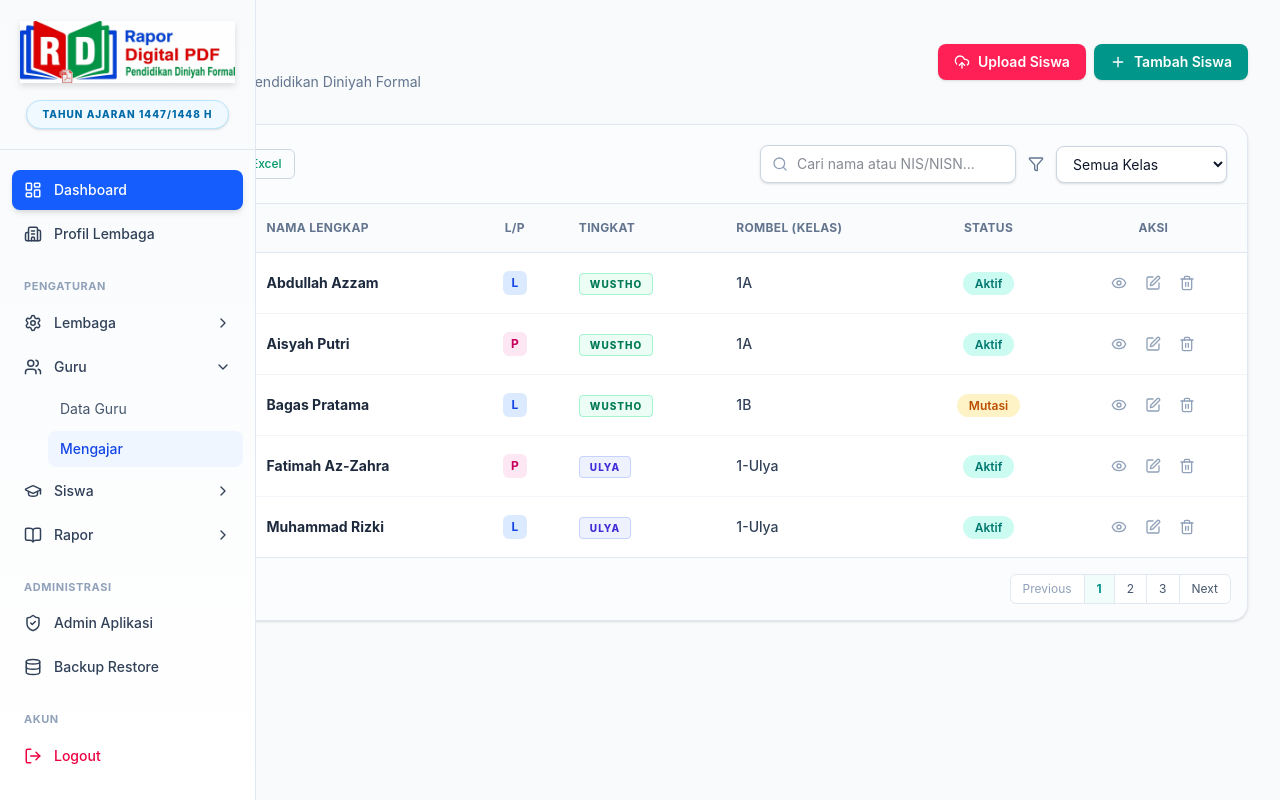
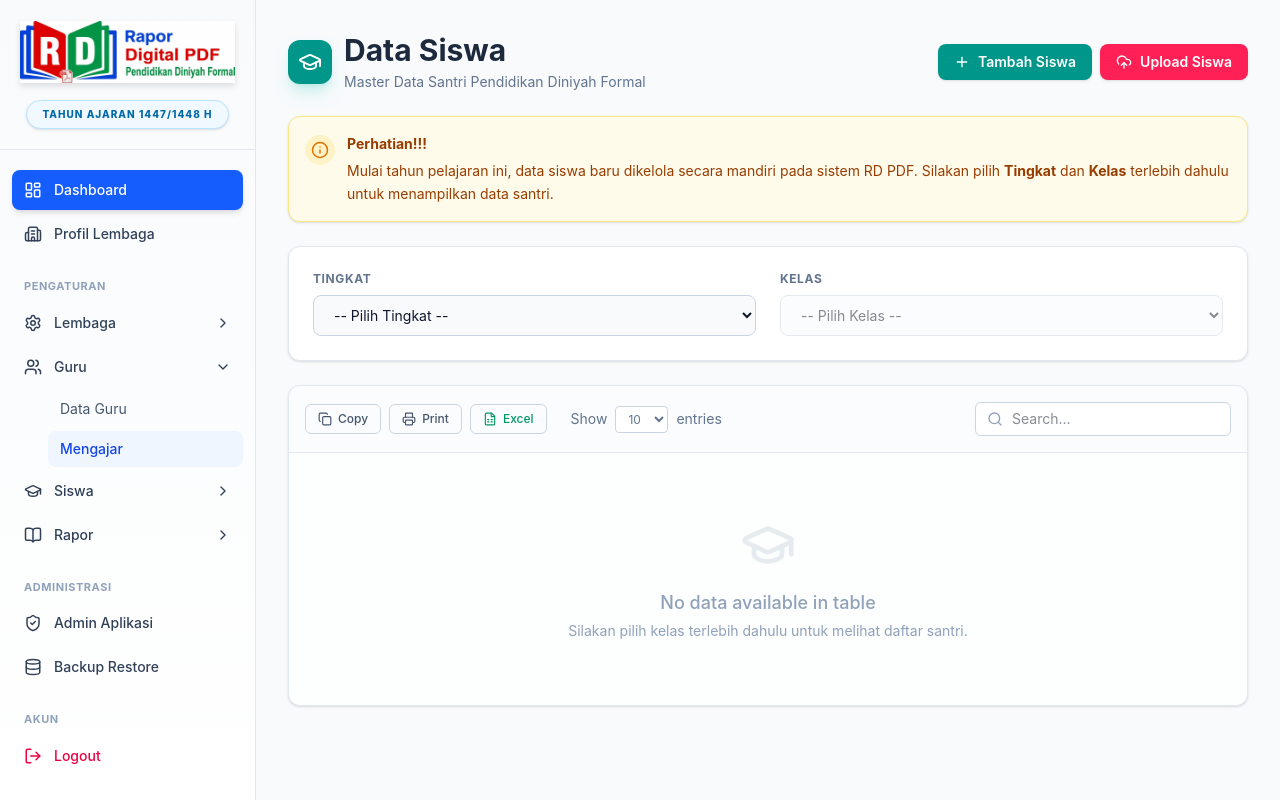
Before and after one commit to Kangsanboy/RD-PDF, a Next.js app: page /siswa in a window 1280 px wide. Built offline with nearby package versions, Linux system fonts and the light colour scheme.

Commit message:
Update page.tsx

```diff
--- a/app/siswa/page.tsx
+++ b/app/siswa/page.tsx
@@ -1,50 +1,100 @@
 "use client";
 
 import { useState } from "react";
-import { Search, Plus, UploadCloud, Edit, Trash2, GraduationCap, Filter, Eye, Copy, Printer, FileSpreadsheet } from "lucide-react";
+import { Search, Plus, UploadCloud, Edit, Trash2, GraduationCap, Copy, Printer, FileSpreadsheet, Info, Eye, EyeOff, UserMinus } from "lucide-react";
 
 export default function SiswaPage() {
-  // Data dummy siswa
-  const [dummySiswa] = useState([
-    { id: 1, nis: "12345678", nisn: "0012345678", nama: "Abdullah Azzam", jk: "L", kelas: "1A", tingkat: "Wustho", status: "Aktif" },
-    { id: 2, nis: "12345679", nisn: "0012345679", nama: "Aisyah Putri", jk: "P", kelas: "1A", tingkat: "Wustho", status: "Aktif" },
-    { id: 3, nis: "12345680", nisn: "0012345680", nama: "Bagas Pratama", jk: "L", kelas: "1B", tingkat: "Wustho", status: "Mutasi" },
-    { id: 4, nis: "12345681", nisn: "0012345681", nama: "Fatimah Az-Zahra", jk: "P", kelas: "1-Ulya", tingkat: "Ulya", status: "Aktif" },
-    { id: 5, nis: "12345682", nisn: "0012345682", nama: "Muhammad Rizki", jk: "L", kelas: "1-Ulya", tingkat: "Ulya", status: "Aktif" },
-  ]);
+  // State dropdown
+  const [selectedTingkat, setSelectedTingkat] = useState("");
+  const [selectedKelas, setSelectedKelas] = useState("");
+  const [showPassword, setShowPassword] = useState<number | null>(null);
+
+  // Data dummy siswa sesuai referensi gambar
+  const dummySiswa = [
+    { id: 1, nis: "160001", nisn: "0099937981", nama: "AMAR NAZRIEL GUNAWAN", jk: "L", ttl: "BANDUNG, 09 Desember 2009", password: "YA82C3", status: "Aktif" },
+    { id: 2, nis: "160002", nisn: "3099986938", nama: "ARLINE AMELIA HANAFI", jk: "P", ttl: "BANDUNG, 14 Agustus 2009", password: "WQY56F", status: "Aktif" },
+    { id: 3, nis: "250034", nisn: "0108542998", nama: "AVISA BELVA AZALIA W", jk: "P", ttl: "BANDUNG, 30 Mei 2010", password: "BM8QFC", status: "Aktif" },
+    { id: 4, nis: "250003", nisn: "0109782724", nama: "BUNGA HARUMI NURALISYA", jk: "P", ttl: "BANDUNG, 10 Juni 2010", password: "V1MD64", status: "Aktif" },
+    { id: 5, nis: "210005", nisn: "0101972387", nama: "BUNGA INDI AZZHAHRANI", jk: "P", ttl: "BANDUNG, 27 Januari 2010", password: "SXSMHR", status: "Aktif" },
+  ];
 
   return (
-    <main className="flex-1 p-8 bg-slate-50 dark:bg-slate-900 min-h-screen transition-colors duration-300">
+    <main className="flex-1 ml-64 p-8 bg-slate-50 dark:bg-slate-900 min-h-screen transition-colors duration-300">
 
       {/* Header Halaman */}
-      <header className="flex flex-col md:flex-row justify-between items-start md:items-center mb-8 gap-4">
+      <header className="flex flex-col md:flex-row justify-between items-start md:items-center mb-6 gap-4">
         <div className="flex items-center gap-3">
           <div className="p-2.5 bg-teal-600 rounded-xl text-white shadow-lg shadow-teal-500/20">
             <GraduationCap size={24} />
           </div>
           <div>
             <h2 className="text-3xl font-bold text-slate-800 dark:text-white">Data Siswa</h2>
-            <p className="text-sm text-slate-500 dark:text-slate-400 mt-1">Kelola data induk santri Pendidikan Diniyah Formal</p>
+            <p className="text-sm text-slate-500 dark:text-slate-400 mt-1">Master Data Santri Pendidikan Diniyah Formal</p>
           </div>
         </div>
 
         <div className="flex flex-wrap gap-2">
+          <button className="flex items-center gap-2 bg-teal-600 hover:bg-teal-700 text-white px-4 py-2 rounded-lg shadow-sm transition-all text-sm font-semibold">
+            <Plus size={16} /> Tambah Siswa
+          </button>
           <button className="flex items-center gap-2 bg-rose-500 hover:bg-rose-600 text-white px-4 py-2 rounded-lg shadow-sm transition-all text-sm font-semibold">
             <UploadCloud size={16} /> Upload Siswa
-          </button>
-          <button className="flex items-center gap-2 bg-teal-600 hover:bg-teal-700 text-white px-4 py-2 rounded-lg shadow-sm transition-all text-sm font-semibold">
-            <Plus size={16} /> Tambah Siswa
           </button>
         </div>
       </header>
 
-      {/* Area Konten Utama */}
-      <div className="bg-white dark:bg-slate-800 rounded-2xl border border-slate-200 dark:border-slate-700 shadow-sm overflow-hidden">
+      {/* Banner Peringatan / Info */}
+      <div className="bg-amber-50 dark:bg-amber-900/20 border border-amber-200 dark:border-amber-700/50 rounded-xl p-4 mb-6 flex items-start gap-3 shadow-sm">
+        <div className="bg-amber-100 dark:bg-amber-800/50 p-1.5 rounded-full mt-0.5">
+          <Info size={18} className="text-amber-600 dark:text-amber-400" />
+        </div>
+        <div className="text-sm text-amber-800 dark:text-amber-300/90 leading-relaxed">
+          <p className="font-bold mb-1">Perhatian!!!</p>
+          <p>Mulai tahun pelajaran ini, data siswa baru dikelola secara mandiri pada sistem RD PDF. Silakan pilih <strong>Tingkat</strong> dan <strong>Kelas</strong> terlebih dahulu untuk menampilkan data santri.</p>
+        </div>
+      </div>
 
-        {/* Toolbar Filter & Search */}
-        <div className="p-5 border-b border-slate-200 dark:border-slate-700 flex flex-col md:flex-row justify-between items-center gap-4 bg-slate-50/50 dark:bg-slate-800/50">
+      {/* Area Filter Tingkat & Kelas */}
+      <div className="bg-white dark:bg-slate-800 rounded-xl border border-slate-200 dark:border-slate-700 shadow-sm p-6 mb-6 flex flex-col md:flex-row gap-6">
+        <div className="flex-1">
+            <label className="block text-xs font-bold text-slate-500 dark:text-slate-400 uppercase tracking-wider mb-2">Tingkat</label>
+            <select
+                value={selectedTingkat}
+                onChange={(e) => setSelectedTingkat(e.target.value)}
+                className="w-full bg-slate-50 dark:bg-slate-900 border border-slate-300 dark:border-slate-600 text-sm px-4 py-2.5 rounded-lg focus:outline-none focus:ring-2 focus:ring-teal-500 dark:text-white transition-all cursor-pointer"
+            >
+                <option value="">-- Pilih Tingkat --</option>
+                <option value="Wustho">Wustho</option>
+                <option value="Ulya">Ulya</option>
+            </select>
+        </div>
+        <div className="flex-1">
+            <label className="block text-xs font-bold text-slate-500 dark:text-slate-400 uppercase tracking-wider mb-2">Kelas</label>
+            <select
+                value={selectedKelas}
+                onChange={(e) => setSelectedKelas(e.target.value)}
+                disabled={!selectedTingkat}
+                className="w-full bg-slate-50 dark:bg-slate-900 border border-slate-300 dark:border-slate-600 text-sm px-4 py-2.5 rounded-lg focus:outline-none focus:ring-2 focus:ring-teal-500 dark:text-white transition-all cursor-pointer disabled:opacity-50 disabled:cursor-not-allowed"
+            >
+                <option value="">-- Pilih Kelas --</option>
+                {selectedTingkat === "Wustho" && (
+                    <>
+                        <option value="1A">Kelas 1A</option>
+                        <option value="1B">Kelas 1B</option>
+                    </>
+                )}
+                {selectedTingkat === "Ulya" && (
+                    <option value="1-Ulya">Kelas 1-Ulya</option>
+                )}
+            </select>
+        </div>
+      </div>
 
-          {/* Tombol Export */}
+      {/* Area Konten Tabel */}
+      <div className="bg-white dark:bg-slate-800 rounded-xl border border-slate-200 dark:border-slate-700 shadow-sm overflow-hidden min-h-[300px]">
+
+        {/* Toolbar Tabel */}
+        <div className="p-4 border-b border-slate-200 dark:border-slate-700 flex flex-col md:flex-row justify-between items-center gap-4 bg-slate-50/50 dark:bg-slate-800/50">
           <div className="flex items-center gap-2">
             <button className="flex items-center gap-1.5 px-3 py-1.5 border border-slate-300 dark:border-slate-600 rounded-md text-xs font-medium text-slate-600 dark:text-slate-300 hover:bg-slate-100 dark:hover:bg-slate-700 transition-colors">
               <Copy size={14} /> Copy
@@ -55,95 +105,106 @@ export default function SiswaPage() {
             <button className="flex items-center gap-1.5 px-3 py-1.5 border border-slate-300 dark:border-slate-600 rounded-md text-xs font-medium text-emerald-600 dark:text-emerald-400 hover:bg-emerald-50 dark:hover:bg-emerald-900/30 transition-colors">
               <FileSpreadsheet size={14} /> Excel
             </button>
+            <div className="ml-4 hidden sm:flex items-center gap-2 text-sm text-slate-500 dark:text-slate-400">
+                <span>Show</span>
+                <select className="border border-slate-300 dark:border-slate-600 rounded bg-white dark:bg-slate-900 px-2 py-1 text-xs outline-none">
+                    <option>10</option>
+                    <option>25</option>
+                    <option>50</option>
+                </select>
+                <span>entries</span>
+            </div>
           </div>
 
-          <div className="flex items-center gap-3 w-full md:w-auto">
           <div className="relative w-full md:w-64">
             <Search className="absolute left-3 top-1/2 -translate-y-1/2 text-slate-400" size={16} />
             <input
               type="text"
-                placeholder="Cari nama atau NIS/NISN..."
-                className="w-full pl-9 pr-3 py-2 text-sm bg-white dark:bg-slate-900 border border-slate-300 dark:border-slate-600 rounded-lg focus:outline-none focus:ring-1 focus:ring-teal-500 dark:text-slate-200 transition-all shadow-sm"
+              placeholder="Search..."
+              className="w-full pl-9 pr-3 py-1.5 text-sm bg-white dark:bg-slate-900 border border-slate-300 dark:border-slate-600 rounded-md focus:outline-none focus:ring-1 focus:ring-teal-500 dark:text-slate-200 transition-all"
             />
-            </div>
-            <div className="flex items-center gap-2 text-sm text-slate-500 dark:text-slate-400">
-                <Filter size={16} className="hidden sm:block" />
-            </div>
-            <select className="bg-white dark:bg-slate-900 border border-slate-300 dark:border-slate-600 text-sm px-3 py-2 rounded-lg focus:outline-none focus:ring-1 focus:ring-teal-500 dark:text-slate-200 cursor-pointer shadow-sm w-full md:w-auto">
-                <option>Semua Kelas</option>
-                <option>Kelas 1A (Wustho)</option>
-                <option>Kelas 1B (Wustho)</option>
-                <option>Kelas 1-Ulya (Ulya)</option>
-            </select>
           </div>
         </div>
 
-        {/* Tabel Data Siswa */}
+        {/* LOGIKA KONDISIONAL TABEL */}
+        {!selectedKelas ? (
+            <div className="flex flex-col items-center justify-center p-16 text-slate-400 dark:text-slate-500 bg-slate-50/30 dark:bg-slate-900/20">
+                <GraduationCap size={56} className="mb-4 opacity-20" />
+                <p className="text-lg font-medium">No data available in table</p>
+                <p className="text-sm mt-1 text-slate-400">Silakan pilih kelas terlebih dahulu untuk melihat daftar santri.</p>
+            </div>
+        ) : (
             <div className="overflow-x-auto">
             <table className="w-full text-sm text-left whitespace-nowrap">
                 <thead>
                 <tr className="text-xs text-slate-500 dark:text-slate-400 uppercase bg-slate-50/80 dark:bg-slate-900/80 border-b border-slate-200 dark:border-slate-700 font-semibold tracking-wide">
-                <th className="px-5 py-4 w-10 text-center">No</th>
-                <th className="px-5 py-4">NIS / NISN</th>
-                <th className="px-5 py-4">Nama Lengkap</th>
-                <th className="px-5 py-4 text-center">L/P</th>
-                <th className="px-5 py-4">Tingkat</th>
-                <th className="px-5 py-4">Rombel (Kelas)</th>
-                <th className="px-5 py-4 text-center">Status</th>
-                <th className="px-5 py-4 text-center">Aksi</th>
+                    <th className="px-4 py-3 w-10 text-center">No</th>
+                    <th className="px-4 py-3 text-center">Foto</th>
+                    <th className="px-4 py-3">NIS</th>
+                    <th className="px-4 py-3">NISN</th>
+                    <th className="px-4 py-3">Nama Lengkap</th>
+                    <th className="px-4 py-3 text-center">L/P</th>
+                    <th className="px-4 py-3">TTL</th>
+                    <th className="px-4 py-3">Password</th>
+                    <th className="px-4 py-3 text-center">Status</th>
+                    <th className="px-4 py-3 text-center min-w-[200px]">Aksi</th>
                 </tr>
                 </thead>
                 <tbody className="divide-y divide-slate-100 dark:divide-slate-700/50">
                 {dummySiswa.map((item, index) => (
-                <tr key={item.id} className="hover:bg-teal-50/30 dark:hover:bg-teal-900/10 transition-colors group">
-                  <td className="px-5 py-3 text-center text-slate-500 dark:text-slate-400">{index + 1}</td>
-                  <td className="px-5 py-3">
-                    <div className="flex flex-col">
-                        <span className="font-mono font-medium text-slate-700 dark:text-slate-300">{item.nis}</span>
-                        <span className="font-mono text-xs text-slate-400">{item.nisn}</span>
+                    <tr key={item.id} className="hover:bg-teal-50/30 dark:hover:bg-teal-900/10 transition-colors">
+                        <td className="px-4 py-3 text-center text-slate-500 dark:text-slate-400">{index + 1}</td>
+
+                        <td className="px-4 py-3 text-center">
+                            <div className="w-8 h-8 rounded-full bg-slate-200 text-slate-600 dark:bg-slate-700 dark:text-slate-300 flex items-center justify-center font-bold text-xs mx-auto">
+                                {item.nama.charAt(0)}
                             </div>
                         </td>
-                  <td className="px-5 py-3">
-                    <span className="font-bold text-slate-800 dark:text-slate-200 group-hover:text-teal-600 dark:group-hover:text-teal-400 transition-colors">
-                        {item.nama}
-                    </span>
-                  </td>
-                  <td className="px-5 py-3 text-center">
+
+                        <td className="px-4 py-3 font-mono text-xs font-semibold text-slate-700 dark:text-slate-300">{item.nis}</td>
+                        <td className="px-4 py-3 font-mono text-xs text-slate-500 dark:text-slate-400">{item.nisn}</td>
+                        <td className="px-4 py-3 font-medium text-slate-800 dark:text-slate-200">{item.nama}</td>
+
+                        <td className="px-4 py-3 text-center">
                             <span className={`inline-flex items-center justify-center w-6 h-6 rounded-md text-xs font-bold ${
                                 item.jk === 'L' ? 'bg-blue-100 text-blue-700 dark:bg-blue-900/50 dark:text-blue-400' : 'bg-pink-100 text-pink-700 dark:bg-pink-900/50 dark:text-pink-400'
                             }`}>
                                 {item.jk}
                             </span>
                         </td>
-                  <td className="px-5 py-3">
-                    <span className={`px-2.5 py-1 rounded text-[10px] font-extrabold uppercase tracking-widest border ${
-                      item.tingkat === 'Ulya'
-                        ? 'bg-indigo-50 border-indigo-200 text-indigo-700 dark:bg-indigo-900/30 dark:border-indigo-800 dark:text-indigo-400'
-                        : 'bg-emerald-50 border-emerald-200 text-emerald-700 dark:bg-emerald-900/30 dark:border-emerald-800 dark:text-emerald-400'
-                    }`}>
-                      {item.tingkat}
+
+                        <td className="px-4 py-3 text-slate-600 dark:text-slate-400 text-xs">{item.ttl}</td>
+
+                        <td className="px-4 py-3">
+                            <div className="flex items-center gap-2">
+                                <span className="font-mono text-xs text-slate-500 bg-slate-100 dark:bg-slate-800 px-2 py-1 rounded w-16 text-center">
+                                    {showPassword === item.id ? item.password : '••••••'}
                                 </span>
+                                <button
+                                    onClick={() => setShowPassword(showPassword === item.id ? null : item.id)}
+                                    className="text-slate-400 hover:text-teal-500 transition-colors"
+                                >
+                                    {showPassword === item.id ? <EyeOff size={14} /> : <Eye size={14} />}
+                                </button>
+                            </div>
                         </td>
-                  <td className="px-5 py-3 font-medium text-slate-700 dark:text-slate-300">{item.kelas}</td>
-                  <td className="px-5 py-3 text-center">
-                    <span className={`px-3 py-1 rounded-full text-xs font-semibold ${
-                      item.status === 'Aktif'
-                        ? 'bg-teal-100 text-teal-700 dark:bg-teal-900/30 dark:text-teal-400'
-                        : 'bg-amber-100 text-amber-700 dark:bg-amber-900/30 dark:text-amber-400'
-                    }`}>
+
+                        <td className="px-4 py-3 text-center">
+                            <span className="bg-emerald-100 text-emerald-700 dark:bg-emerald-900/30 dark:text-emerald-400 px-2 py-1 rounded text-[10px] font-bold tracking-wider uppercase">
                                 {item.status}
                             </span>
                         </td>
-                  <td className="px-5 py-3">
+
+                        <td className="px-4 py-3">
                             <div className="flex justify-center gap-1.5">
-                        <button className="p-1.5 rounded-md text-slate-400 hover:bg-slate-100 hover:text-slate-700 dark:hover:bg-slate-700 dark:hover:text-slate-300 transition-colors" title="Detail Siswa">
-                            <Eye size={16} />
+                                <button className="flex items-center gap-1 bg-indigo-100 hover:bg-indigo-200 text-indigo-700 dark:bg-indigo-900/30 dark:hover:bg-indigo-900/50 dark:text-indigo-400 px-2 py-1.5 rounded text-[11px] font-semibold transition-colors">
+                                    <Edit size={12} /> Edit
                                 </button>
-                        <button className="p-1.5 rounded-md text-slate-400 hover:bg-teal-50 hover:text-teal-600 dark:hover:bg-teal-900/30 dark:hover:text-teal-400 transition-colors" title="Edit Data">
-                            <Edit size={16} />
+                                <button className="flex items-center gap-1 bg-amber-100 hover:bg-amber-200 text-amber-700 dark:bg-amber-900/30 dark:hover:bg-amber-900/50 dark:text-amber-400 px-2 py-1.5 rounded text-[11px] font-semibold transition-colors">
+                                    <UserMinus size={12} /> Mutasi
                                 </button>
-                        <button className="p-1.5 rounded-md text-slate-400 hover:bg-rose-50 hover:text-rose-600 dark:hover:bg-rose-900/30 dark:hover:text-rose-400 transition-colors" title="Hapus Data">
-                            <Trash2 size={16} />
+                                <button className="flex items-center gap-1 bg-rose-100 hover:bg-rose-200 text-rose-700 dark:bg-rose-900/30 dark:hover:bg-rose-900/50 dark:text-rose-400 px-2 py-1.5 rounded text-[11px] font-semibold transition-colors">
+                                    <Trash2 size={12} /> Hapus
                                 </button>
                             </div>
                         </td>
@@ -152,18 +213,20 @@ export default function SiswaPage() {
                 </tbody>
             </table>
             </div>
+        )}
 
-        {/* Footer Pagination */}
-        <div className="p-4 border-t border-slate-200 dark:border-slate-700 bg-slate-50/50 dark:bg-slate-800/50 flex flex-col sm:flex-row justify-between items-center gap-4 text-xs">
-          <p className="text-slate-500 dark:text-slate-400">Showing 1 to 5 of 103 entries</p>
+        {/* Footer Pagination (Hanya muncul jika kelas dipilih) */}
+        {selectedKelas && (
+            <div className="p-4 border-t border-slate-200 dark:border-slate-700 bg-slate-50/50 dark:bg-slate-800/50 flex justify-between items-center text-xs">
+            <p className="text-slate-500 dark:text-slate-400">Showing 1 to 5 of 32 entries</p>
             <div className="flex bg-white dark:bg-slate-900 border border-slate-200 dark:border-slate-700 rounded-md overflow-hidden">
                 <button className="px-3 py-1.5 border-r border-slate-200 dark:border-slate-700 text-slate-400 cursor-not-allowed">Previous</button>
                 <button className="px-3 py-1.5 bg-teal-50 dark:bg-teal-900/20 text-teal-600 dark:text-teal-400 font-bold border-r border-slate-200 dark:border-slate-700">1</button>
                 <button className="px-3 py-1.5 hover:bg-slate-50 dark:hover:bg-slate-800 text-slate-600 dark:text-slate-300 border-r border-slate-200 dark:border-slate-700 transition-colors">2</button>
-            <button className="px-3 py-1.5 hover:bg-slate-50 dark:hover:bg-slate-800 text-slate-600 dark:text-slate-300 border-r border-slate-200 dark:border-slate-700 transition-colors">3</button>
                 <button className="px-3 py-1.5 hover:bg-slate-50 dark:hover:bg-slate-800 text-slate-600 dark:text-slate-300 transition-colors">Next</button>
             </div>
             </div>
+        )}
 
       </div>
     </main>
```
Lines whose indentation alone changed are shown as unchanged.
